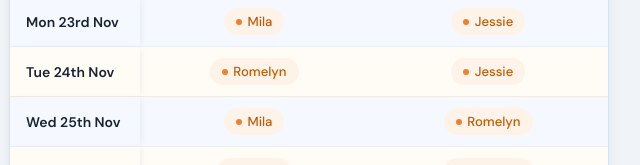
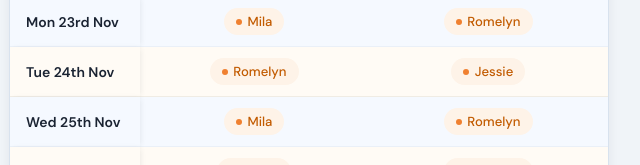
Before and after one commit to andrewengland17-maker/caribbean-bus-rota, a plain HTML site: page index.html in a window 1280 px wide. Shown: the part 348-513 px from the top of the page, 331-971 px from the left. Drawn offline with Linux system fonts and the light colour scheme.

Commit message:
Amend schedule 23/11

```diff
--- a/index.html
+++ b/index.html
@@ -1105,7 +1105,7 @@
     '2026-11-16': { am: 'athena',    pm: 'romelyn'  },
     '2026-11-17': { am: 'athena',    pm: 'athena'  },
     '2026-11-20': { am: 'athena',    pm: 'mila'  },
-    '2026-11-23': { am: 'mila',    pm: 'jessie'  },
+    '2026-11-23': { am: 'mila',    pm: 'romelyn'  },
     '2026-11-25': { am: 'mila',    pm: 'romelyn'  },
     '2026-11-27': { am: 'jessie',    pm: 'mila'  },
     '2026-12-01': { am: 'romelyn',    pm: 'mila'  },
```
